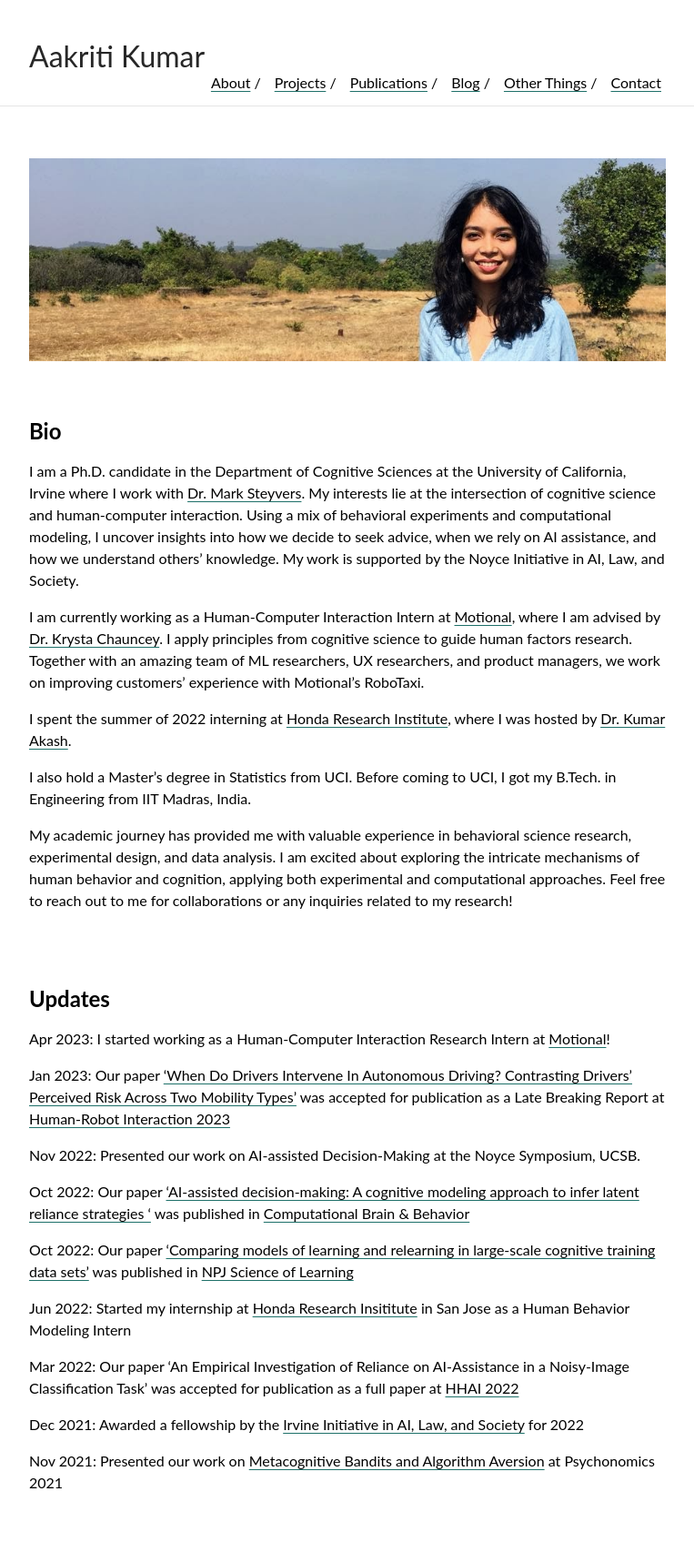
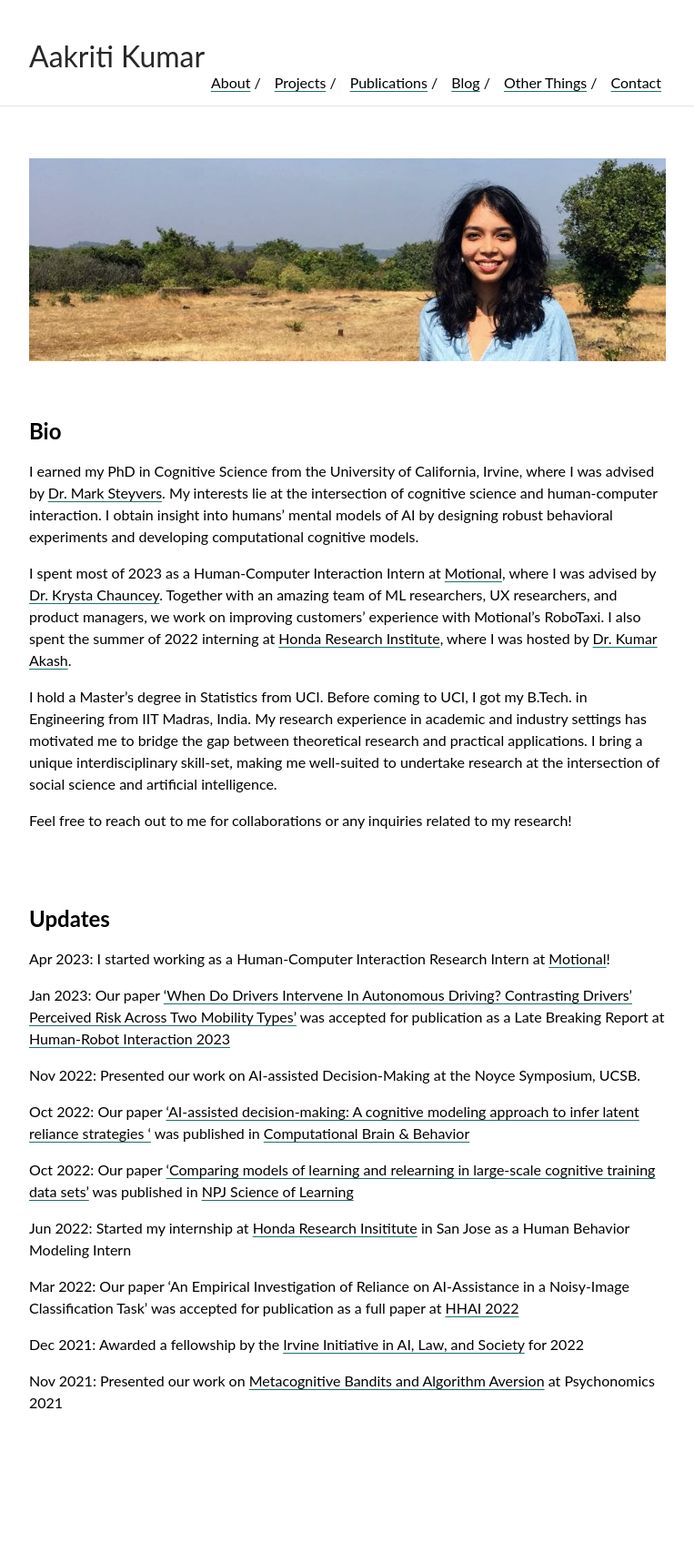
Before and after one commit to aakriti1kumar/aakriti1kumar.github.io, a Jekyll site: the page built from index.md, in a window 1280 px wide. Shown: the whole page at 91% size, without its empty margins (258-1021 px from the left). Built offline with Jekyll 4.4.1, drawn with Linux system fonts in a browser that asks for light colours; our own code applies the rules of GitHub Pages for plain Markdown files; after the commit the page ends 1618 px from its top, so only the background shows below that.

Commit message:
Update index.md

```diff
--- a/index.md
+++ b/index.md
@@ -5,15 +5,13 @@
 
 ## Bio
 
-I am a Ph.D. candidate in the Department of Cognitive Sciences at the University of California, Irvine where I work with [Dr. Mark Steyvers](https://steyvers.socsci.uci.edu/). My interests lie at the intersection of cognitive science and human-computer interaction. Using a mix of behavioral experiments and computational modeling, I uncover insights into how we decide to seek advice, when we rely on AI assistance, and how we understand others' knowledge. My work is supported by the Noyce Initiative in AI, Law, and Society.
+I earned my PhD in Cognitive Science from the University of California, Irvine, where I was advised by [Dr. Mark Steyvers](https://steyvers.socsci.uci.edu/). My interests lie at the intersection of cognitive science and human-computer interaction. I obtain insight into humans' mental models of AI by designing robust behavioral experiments and developing computational cognitive models.
 
-I am currently working as a Human-Computer Interaction Intern at [Motional](https://motional.com/), where I am advised by [Dr. Krysta Chauncey](https://www.linkedin.com/in/krysta-chauncey). I apply principles from cognitive science to guide human factors research. Together with an amazing team of ML researchers, UX researchers, and product managers, we work on improving customers' experience with Motional's RoboTaxi.
+I spent most of 2023 as a Human-Computer Interaction Intern at [Motional](https://motional.com/), where I was advised by [Dr. Krysta Chauncey](https://www.linkedin.com/in/krysta-chauncey). Together with an amazing team of ML researchers, UX researchers, and product managers, we work on improving customers' experience with Motional's RoboTaxi. I also spent the summer of 2022 interning at [Honda Research Institute](https://usa.honda-ri.com/), where I was hosted by [Dr. Kumar Akash](https://scholar.google.com/citations?user=03uSPzAAAAAJ&hl=en).
 
-I spent the summer of 2022 interning at [Honda Research Institute](https://usa.honda-ri.com/), where I was hosted by [Dr. Kumar Akash](https://scholar.google.com/citations?user=03uSPzAAAAAJ&hl=en).
+I hold a Master's degree in Statistics from UCI. Before coming to UCI, I got my B.Tech. in Engineering from IIT Madras, India. My research experience in academic and industry settings has motivated me to bridge the gap between theoretical research and practical applications. I bring a unique interdisciplinary skill-set, making me well-suited to undertake research at the intersection of social science and artificial intelligence.
 
-I also hold a Master's degree in Statistics from UCI. Before coming to UCI, I got my B.Tech. in Engineering from IIT Madras, India.
-
-My academic journey has provided me with valuable experience in behavioral science research, experimental design, and data analysis. I am excited about exploring the intricate mechanisms of human behavior and cognition, applying both experimental and computational approaches. Feel free to reach out to me for collaborations or any inquiries related to my research!
+Feel free to reach out to me for collaborations or any inquiries related to my research!
 
 
 <br>
```
